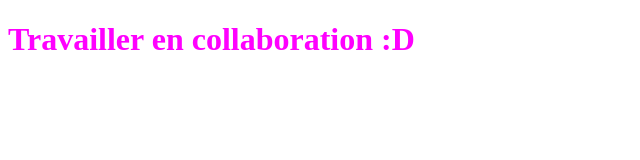
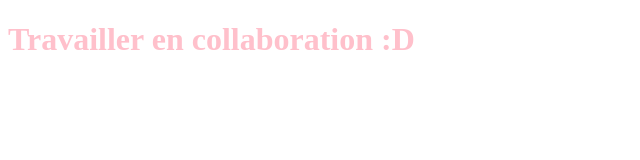
Before and after one commit to rqphy/tp-git, a plain HTML site: page index.html in a window 1280 px wide. Shown: the whole page, without its empty margins (0-640 px from the left). Drawn offline with Linux system fonts and the light colour scheme.

Commit message:
change h1 color pink

```diff
--- a/style.css
+++ b/style.css
@@ -1,3 +1,3 @@
 h1 {
-  color: fuchsia;
+  color: pink;
 }
```
